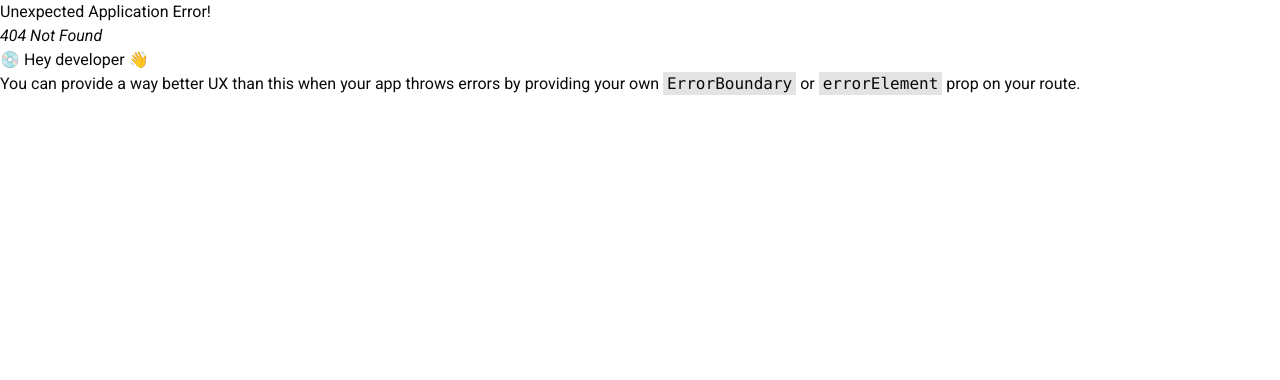
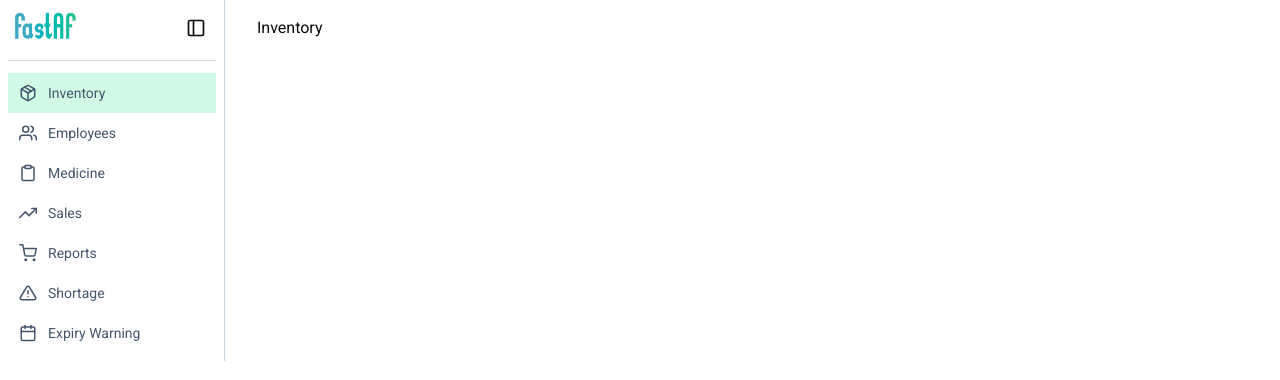
Before and after one commit to Mostafa-Kotb10/Dock-AI, a React (Vite) app: page /dashboard/inventory in a window 1280 px wide. Before the commit this address had no page. Shown: the top 380 px of the page. Built offline with nearby package versions, Linux system fonts and the light colour scheme.

Commit message:
updated dashborad

```diff
--- a/src/components/AppLayout.tsx
+++ b/src/components/AppLayout.tsx
@@ -3,7 +3,7 @@ import { Outlet } from "react-router-dom";
 const AppLayout = () => {
   return (
     <div className="no-scrollbar">
-      <main className="">
+      <main>
         <Outlet />
       </main>
     </div>
--- a/src/constants/constants.ts
+++ b/src/constants/constants.ts
@@ -8,7 +8,15 @@ import {
 
 import { MdSecurity, MdWarning, MdPointOfSale } from "react-icons/md";
 
-import { FiPackage, FiUsers, FiShoppingCart, FiTrendingUp, FiAlertTriangle, FiCalendar, FiClipboard } from "react-icons/fi";
+import {
+  FiPackage,
+  FiUsers,
+  FiShoppingCart,
+  FiTrendingUp,
+  FiAlertTriangle,
+  FiCalendar,
+  FiClipboard,
+} from "react-icons/fi";
 
 import {
   FaReact,
@@ -291,51 +299,106 @@ export const testimonials: Testimonial[] = [
   },
 ];
 
-
-import { IconType } from "react-icons";
-
 export type SidebarLink = {
-  name: string;
+  title: string;
   path: string;
   icon: IconType;
 };
 
 export const sidebarLinks: SidebarLink[] = [
   {
-    name: "Inventory",
-    path: "/inventory",
+    title: "Inventory",
+    path: "inventory",
     icon: FiPackage,
   },
   {
-    name: "Employees",
-    path: "/employees",
+    title: "Employees",
+    path: "employees",
     icon: FiUsers,
   },
   {
-    name: "Medicine",
-    path: "/medicine",
+    title: "Medicine",
+    path: "medicine",
     icon: FiClipboard,
   },
   {
-    name: "Sales",
-    path: "/sales",
+    title: "Sales",
+    path: "sales",
     icon: FiTrendingUp,
   },
   {
-    name: "Reports",
-    path: "/reports",
+    title: "Reports",
+    path: "reports",
     icon: FiShoppingCart,
   },
   {
-    name: "Shortage",
-    path: "/shortage",
+    title: "Shortage",
+    path: "shortage",
     icon: FiAlertTriangle,
   },
   {
-    name: "Expiry Warning",
-    path: "/expiry-warning",
+    title: "Expiry Warning",
+    path: "expiry-warning",
     icon: FiCalendar,
   },
 ];
 
-export default sidebarLinks;
+export type InventoryItem = {
+  drugName: string;
+  drugForm: string;
+  quantity: number;
+  expiryDate: string;
+  cost: number;
+  price: number;
+};
+
+export const inventoryData: InventoryItem[] = [
+  {
+    drugName: "Paracetamol",
+    drugForm: "Tablet",
+    quantity: 500,
+    expiryDate: "12/12/2026",
+    cost: 10,
+    price: 15,
+  },
+  {
+    drugName: "Ibuprofen",
+    drugForm: "Capsule",
+    quantity: 300,
+    expiryDate: "06/08/2025",
+    cost: 8,
+    price: 12,
+  },
+  {
+    drugName: "Amoxicillin",
+    drugForm: "Syrup",
+    quantity: 150,
+    expiryDate: "09/04/2026",
+    cost: 20,
+    price: 30,
+  },
+  {
+    drugName: "Cetirizine",
+    drugForm: "Tablet",
+    quantity: 700,
+    expiryDate: "11/11/2027",
+    cost: 5,
+    price: 10,
+  },
+  {
+    drugName: "Metformin",
+    drugForm: "Tablet",
+    quantity: 250,
+    expiryDate: "03/07/2026",
+    cost: 12,
+    price: 18,
+  },
+  {
+    drugName: "Omeprazole",
+    drugForm: "Capsule",
+    quantity: 450,
+    expiryDate: "02/09/2025",
+    cost: 9,
+    price: 14,
+  },
+];
--- a/src/context/SidebarContext.tsx
+++ b/src/context/SidebarContext.tsx
@@ -6,6 +6,7 @@ interface SidebarContextType {
   toggleSidebar: () => void
   active: string;
   setActive: (active: string) => void;
+  setIsOpen: (isOpen: boolean) => void;
 }
 
 export const sidebarContext = createContext<SidebarContextType | null>(null);
@@ -16,14 +17,14 @@ export const SidebarProvider = ({
   children: React.ReactNode;
 }) => {
   const [isOpen, setIsOpen] = useState(false);
-  const [active, setActive] = useState("Dashboard");
+  const [active, setActive] = useState("Inventory");
 
   const toggleSidebar = () => {
     setIsOpen(!isOpen)
   }
 
   return (
-    <sidebarContext.Provider value={{ isOpen, toggleSidebar, active, setActive }}>
+    <sidebarContext.Provider value={{ isOpen, toggleSidebar, setIsOpen , active, setActive }}>
       {children}
     </sidebarContext.Provider>
   );
--- a/src/pages/dashboard/Dashboard.tsx
+++ b/src/pages/dashboard/Dashboard.tsx
@@ -1,16 +1,19 @@
+import { Outlet } from "react-router-dom";
 import Sidebar from "./Sidebar";
 const Dashboard = () => {
   return (
-    <div className="flex">
+    <div className="flex relative">
       <Sidebar />
-      <ExampleContent />
+      <main className="p-4 ml-4 ">
+        <Outlet />
+      </main>
     </div>
   );
 };
 
 const ExampleContent = () => {
   return (
-    <div className="h-[200dvh] flex-1 bg-gray-100 p-4  ">
+    <div className="h-[200dvh] w-full bg-white p-4">
       <span>text</span>
     </div>
   );
--- /dev/null
+++ b/src/pages/dashboard/Inventory.tsx
@@ -0,0 +1,9 @@
+import React from 'react'
+
+const Inventory = () => {
+  return (
+    <div className='mx-auto max-w-6xl h-[200dvh]'>Inventory</div>
+  )
+}
+
+export default Inventory
--- a/src/pages/dashboard/Sidebar.tsx
+++ b/src/pages/dashboard/Sidebar.tsx
@@ -1,17 +1,12 @@
+import Logo from "@/components/Logo";
+import { sidebarLinks } from "@/constants/constants";
 import { SidebarProvider } from "@/context/SidebarContext";
 import { useSidebarContext } from "@/hooks/useSidebarContext";
-import { ChevronLeft } from "lucide-react";
-import { motion, Variants } from "motion/react";
+import { cn } from "@/lib/utils";
+import { motion } from "motion/react";
+import { IconType } from "react-icons";
 import { FiSidebar } from "react-icons/fi";
-
-const sidebarVariants: Variants = {
-  expanded: {
-    width: "225px",
-  },
-  collapsed: {
-    width: "fit-content",
-  },
-};
+import { Link } from "react-router-dom";
 
 const Sidebar = () => {
   return (
@@ -22,36 +17,107 @@ const Sidebar = () => {
 };
 
 const SidebarContainer = () => {
-  const { isOpen, toggleSidebar } = useSidebarContext();
+  const { isOpen, toggleSidebar, setIsOpen } = useSidebarContext();
 
   return (
     <motion.nav
-      className="sticky top-0 left-0 h-screen shrink-0 border-r border-slate-300 bg-white p-2 "
+      className="sticky z-10 top-0 bottom-0 left-0 h-full shrink-0 border-r border-slate-300 bg-white p-2"
       layout
       style={{
         width: isOpen ? "225px" : "fit-content",
       }}
+      onHoverStart={() => setIsOpen(true)}
+      onHoverEnd={() => setIsOpen(false)}
     >
-      <motion.div layout className="grid size-10 place-content-center bg-slate-200">
-        <FiSidebar className="size-5" />
-      </motion.div>
-
-      <ToggleSidebar />
+      <TitleSection />
+      <div className="w-full space-y-1">
+        {sidebarLinks.map(({ title, path, icon: Icon }) => (
+          <Option key={path} title={title} path={path} Icon={Icon} />
+        ))}
+      </div>
+      {/* <ToggleSidebar /> */}
     </motion.nav>
   );
 };
 
-const ToggleSidebar = () => {
-  const { isOpen, toggleSidebar } = useSidebarContext();
+type OptionProps = {
+  title: string;
+  path: string;
+  Icon: IconType;
+};
+
+const Option = ({ title, path, Icon }: OptionProps) => {
+  const { active, isOpen, setActive } = useSidebarContext();
+  return (
+    <Link to={path}>
+      <motion.button
+        className={cn(
+          "relative flex h-10 w-full cursor-pointer items-center rounded-md transition-colors hover:bg-emerald-50",
+        )}
+        onClick={() => setActive(title)}
+      >
+        <motion.div
+          layout
+          className={cn(
+            "absolute inset-0 -z-10 h-full",
+            active === title && "bg-emerald-100 text-black",
+          )}
+        />
+        <motion.div
+          layout
+          className="pointer-events-none grid h-full w-10 place-content-center text-lg"
+        >
+          <Icon className="text-slate-600" />
+        </motion.div>
+        {isOpen && (
+          <motion.span
+            layout
+            className="text-sm text-slate-600"
+            initial={{
+              opacity: 0,
+            }}
+            animate={{
+              opacity: 1,
+            }}
+            transition={{
+              delay: 0.1,
+            }}
+          >
+            {title}
+          </motion.span>
+        )}
+      </motion.button>
+    </Link>
+  );
+};
+
+const TitleSection = () => {
+  const { isOpen } = useSidebarContext();
 
   return (
-    <motion.button
-      className="absolute right-0 bottom-0 left-0 h-10 border-t border-slate-300 bg-white"
-      layout
-      onClick={toggleSidebar}
-    >
-      <motion.span>Toggle</motion.span>
-    </motion.button>
+    <div className="mb-3 border-b border-slate-300 pb-3">
+      <div className="flex cursor-pointer items-center justify-between rounded-md transition-colors hover:bg-emerald-100">
+        {isOpen && (
+          <motion.div
+            layout
+            initial={{
+              opacity: 0,
+            }}
+            animate={{
+              opacity: 1,
+            }}
+            transition={{
+              delay: 0.1,
+            }}
+          >
+            <Logo className="h-10" />
+          </motion.div>
+        )}
+        <motion.div layout className="grid size-10 place-content-center">
+          <FiSidebar className="size-5" />
+        </motion.div>
+      </div>
+    </div>
   );
 };
 
```
Also changed, not shown: src/App.tsx (+7 -0 lines).
